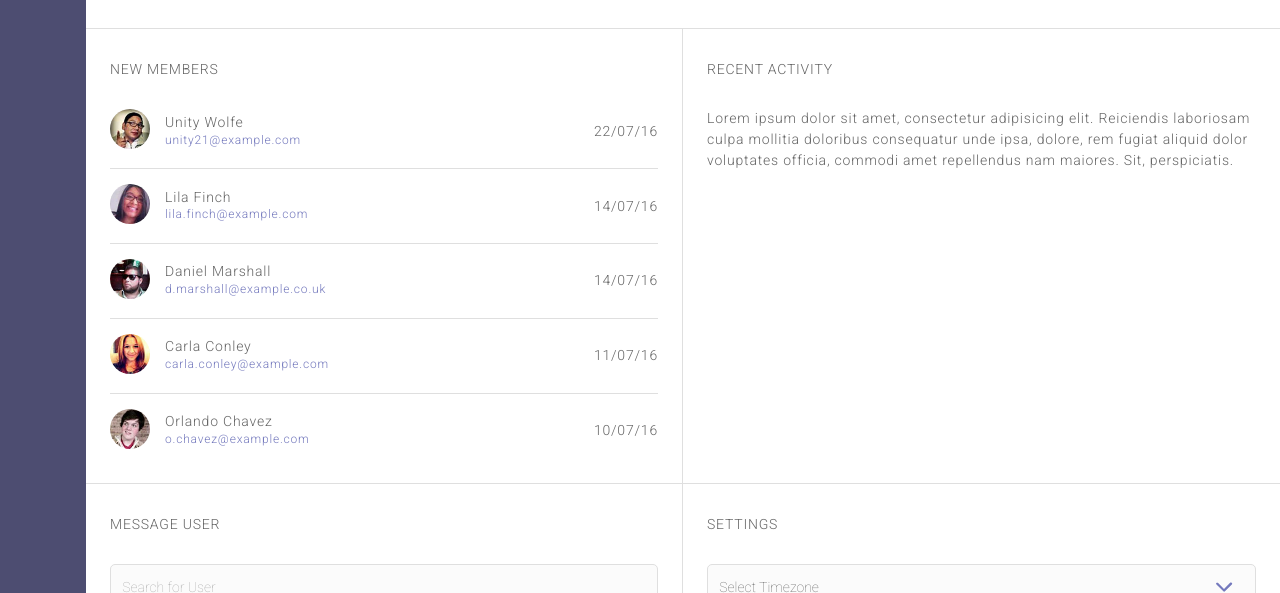
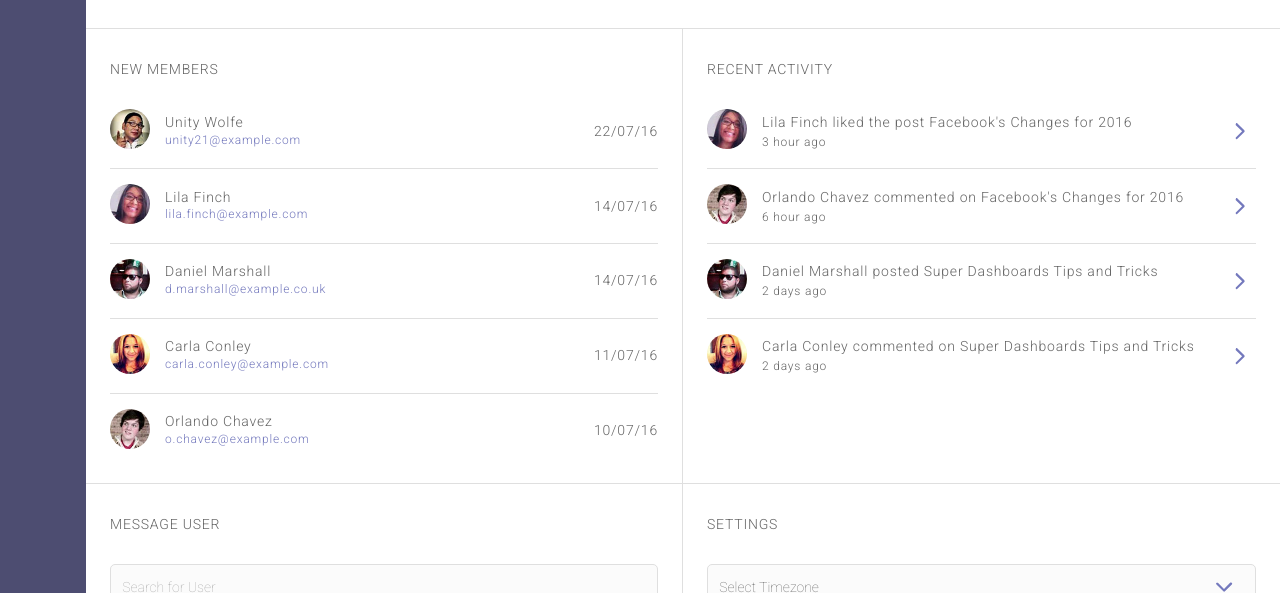
Before and after one commit to andystoica/fewd-project-09, a plain HTML site: page index.html in a window 1280 px wide. Shown: the part 767-1360 px from the top of the page. Drawn offline with Linux system fonts and the light colour scheme.

Commit message:
Added and formatted recent activity

```diff
--- a/index.html
+++ b/index.html
@@ -257,11 +257,71 @@
 
         </div>
 
-        <div class="half-zone" id="zone-6">
+        <div class="half-zone" id="zone-6"> <!-- Recent Activity -->
           <header>
             <h3>Recent Activity</h3>
           </header>
-          <p>Lorem ipsum dolor sit amet, consectetur adipisicing elit. Reiciendis laboriosam culpa mollitia doloribus consequatur unde ipsa, dolore, rem fugiat aliquid dolor voluptates officia, commodi amet repellendus nam maiores. Sit, perspiciatis.</p>
+
+          <div class="user-activity">
+            <ul>
+              <li>
+                <img src="img/avatar-2.jpg" alt="Lila Finch">
+              </li>
+              <li>
+                <span>Lila Finch liked the post Facebook's Changes for 2016</span>
+                <span>3 hour ago</span>
+              </li>
+              <li>
+                <a href=""></a>
+              </li>
+            </ul>
+          </div>
+
+          <div class="user-activity">
+            <ul>
+              <li>
+                <img src="img/avatar-5.jpg" alt="Orlando Chavez">
+              </li>
+              <li>
+                <span>Orlando Chavez commented on Facebook's Changes for 2016</span>
+                <span>6 hour ago</span>
+              </li>
+              <li>
+                <a href=""></a>
+              </li>
+            </ul>
+          </div>
+
+          <div class="user-activity">
+            <ul>
+              <li>
+                <img src="img/avatar-3.jpg" alt="Daniel Marshall">
+              </li>
+              <li>
+                <span>Daniel Marshall posted Super Dashboards Tips and Tricks</span>
+                <span>2 days ago</span>
+              </li>
+              <li>
+                <a href=""></a>
+              </li>
+            </ul>
+          </div>
+
+          <div class="user-activity">
+            <ul>
+              <li>
+                <img src="img/avatar-4.jpg" alt="Carla Conley">
+              </li>
+              <li>
+                <span>Carla Conley commented on Super Dashboards Tips and Tricks</span>
+                <span>2 days ago</span>
+              </li>
+              <li>
+                <a href=""></a>
+              </li>
+            </ul>
+          </div>
+
         </div>
 
         <div class="half-zone" id="zone-7"> <!-- Message Users -->
--- a/scss/components/_layout.scss
+++ b/scss/components/_layout.scss
@@ -13,6 +13,7 @@
     .app-navigation {
       flex: 0 90px;
     }
+
   }
 
 } // .flex
@@ -20,6 +21,7 @@
 .app-content {
   display: flex;
   flex-wrap: wrap;
+  margin-bottom: 50px;
 
   .full-zone {
     flex: 0 100%;
@@ -29,8 +31,9 @@
     flex: 0 100%;
   }
 
-  @include media(tablet)
-  {
+  @include media(tablet) {
+    margin-bottom: 25px;
+
     .half-zone {
       flex: 1 50%;
     }
--- a/scss/components/_main.scss
+++ b/scss/components/_main.scss
@@ -1,7 +1,3 @@
-.app-content {
-  padding-bottom: 50px;
-}
-
 .header-zone {
   display: flex;
   flex: 0 100%;
--- a/scss/elements/_records.scss
+++ b/scss/elements/_records.scss
@@ -51,3 +51,56 @@
     }
   }
 }
+
+
+
+.user-activity {
+  padding: 15px 0;
+  border-bottom: 1px solid $color-grey;
+  &:last-of-type {
+    border-bottom: none;
+  }
+
+  ul {
+    margin: 0;
+    padding: 0;
+    list-style: none;
+    display: flex;
+    align-items: center;
+
+    li {
+      @include small-normal;
+      line-height: 1.2;
+      img {
+        width: 40px;
+        height: 40px;
+        border-radius: 50%;
+        margin-right: 15px;
+      }
+
+      span {
+        display: block;
+        line-height: 1.5;
+        &:last-of-type {
+          @include tiny-normal;
+        }
+      }
+
+      a {
+        @include tiny-normal;
+        margin: 0 10px;
+        display: block;
+        width: 12px;
+        height: 24px;
+        background: url("../img/icon-right-arrow.svg") center center no-repeat;
+        background-size: 32px;
+      }
+
+      &:last-of-type {
+        margin-left: auto;
+      }
+
+    }
+  }
+
+}
```
Also changed, not shown: css/styles.css, img/icon-right-arrow.svg (added).
